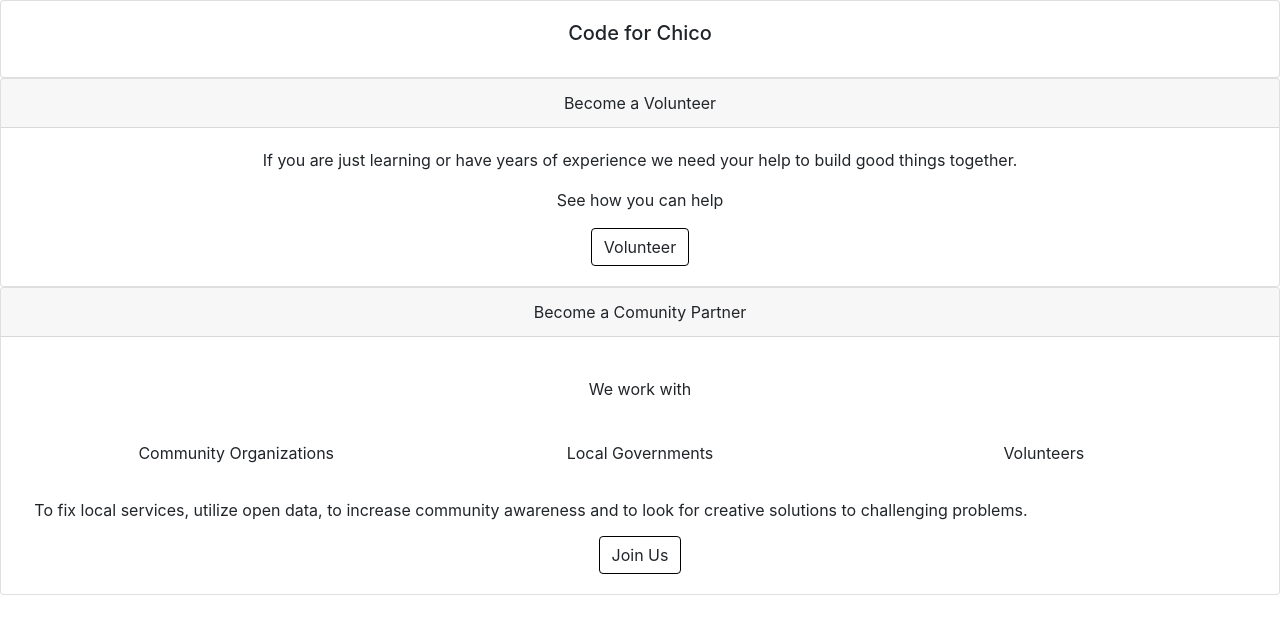
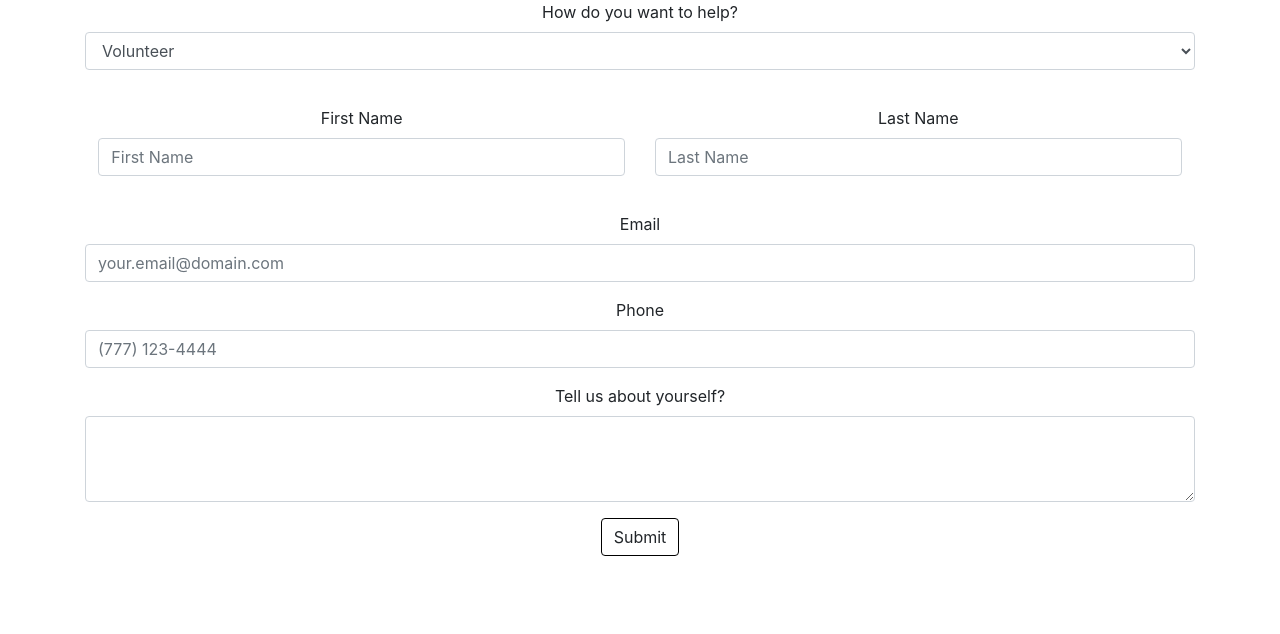
Before and after one commit to CodeForChico/Website1.0, a React (Create React App) app: page / in a window 1280 px wide. Shown: the top 634 px of the page. Built offline with nearby package versions, Linux system fonts and the light colour scheme.

Commit message:
volunteer form complete. pushing commits before npm install firebase

```diff
--- a/src/App.js
+++ b/src/App.js
@@ -9,7 +9,9 @@ import Button from 'react-bootstrap/Button'
 import Container from 'react-bootstrap/Container'
 import Row from 'react-bootstrap/Row'
 import Col from 'react-bootstrap/Col'
-import { Navbar } from 'react-bootstrap';
+import Form from 'react-bootstrap/Form'
+
+import firebase from 'firebase/app'
 
 // import App from './App working_keepsafe';
 
@@ -35,6 +37,10 @@ class App extends React.Component{
         this.setState({page:"home"})
     }
 
+    handleVolenteerSubmit(){
+        console.log('Volunteer Form Submitted')
+    }
+
     render(){
         const page = this.state.page
         let display
@@ -46,12 +52,14 @@ class App extends React.Component{
             case 'home':
                 display =
                 <div>
-                    <Navigation
+                    <VolunteerForm
+                        onClick = {()=>this.handleVolenteerSubmit()}/>
+                    {/* <Navigation
                         page = {this.state.page}/>
                     <VolunteerCard
                         onClick = {()=>this.handleClickVolunteer()} />
                     <ComunityPartnerCard
-                        onClick = {()=>this.handleClickComunityPartner()} />
+                        onClick = {()=>this.handleClickComunityPartner()} /> */}
                 </div>
             break;
             case 'volunteerForm':
@@ -60,6 +68,7 @@ class App extends React.Component{
                     <Navigation
                         onClick = {()=>this.handleClickHome()}/>
                     <p>Volunteer Form coming soon!</p>
+                    <VolunteerForm />
                 </div>
             break;
             case 'comunityPartnerForm':
@@ -130,8 +139,6 @@ class VolunteerCard extends React.Component{
         this.state = {
         }
     }
-
-
     render(){
         return(
             <Card>
@@ -198,5 +205,63 @@ class VolunteerButton extends React.Component{
     }
 }
 
+class VolunteerForm extends React.Component{
+    constructor(props) {
+        super(props)
+        this.state = {
+        }
+    }
+    render(){
+        return(
+            <Container>
+                <Form>
+                    <Form.Group>
+                        <Form.Label>How do you want to help?</Form.Label>
+                        <Form.Control as='select'>
+                            <option>Volunteer</option>
+                            <option>Comunity Partner</option>
+                        </Form.Control>
+                    </Form.Group>
+                    <Row>
+                        <Col>
+                            <Form.Group>
+                                <Form.Label>First Name</Form.Label>
+                                <Form.Control type='text' placeholder='First Name'></Form.Control>
+                                <Form.Text></Form.Text>
+                            </Form.Group>
+                        </Col>
+                        <Col>
+                            <Form.Group>
+                                <Form.Label>Last Name</Form.Label>
+                                <Form.Control type='text' placeholder='Last Name'></Form.Control>
+                                <Form.Text></Form.Text>
+                            </Form.Group>
+                        </Col>
+                    </Row>
+                    <Form.Group>
+                        <Form.Label>Email</Form.Label>
+                        <Form.Control type='email' placeholder='your.email@domain.com'></Form.Control>
+                        <Form.Text></Form.Text>
+                    </Form.Group>
+                    <Form.Group>
+                        <Form.Label>Phone</Form.Label>
+                        <Form.Control type='phone' placeholder='(777) 123-4444'></Form.Control>
+                        <Form.Text></Form.Text>
+                    </Form.Group>
+                    <Form.Group>
+                        <Form.Label>Tell us about yourself?</Form.Label>
+                        <Form.Control as='textarea' rows={3}></Form.Control>
+                    </Form.Group>
+                    <Button
+                        variant='basic'
+                        onClick = {() => this.props.onClick()}
+                        >
+                        Submit
+                    </Button>
+                </Form>
+            </Container>
+        )
+    }
+}
 
 export default App;
```
Also changed, not shown: 1 other file (tests, documents, lock files or other folders).
